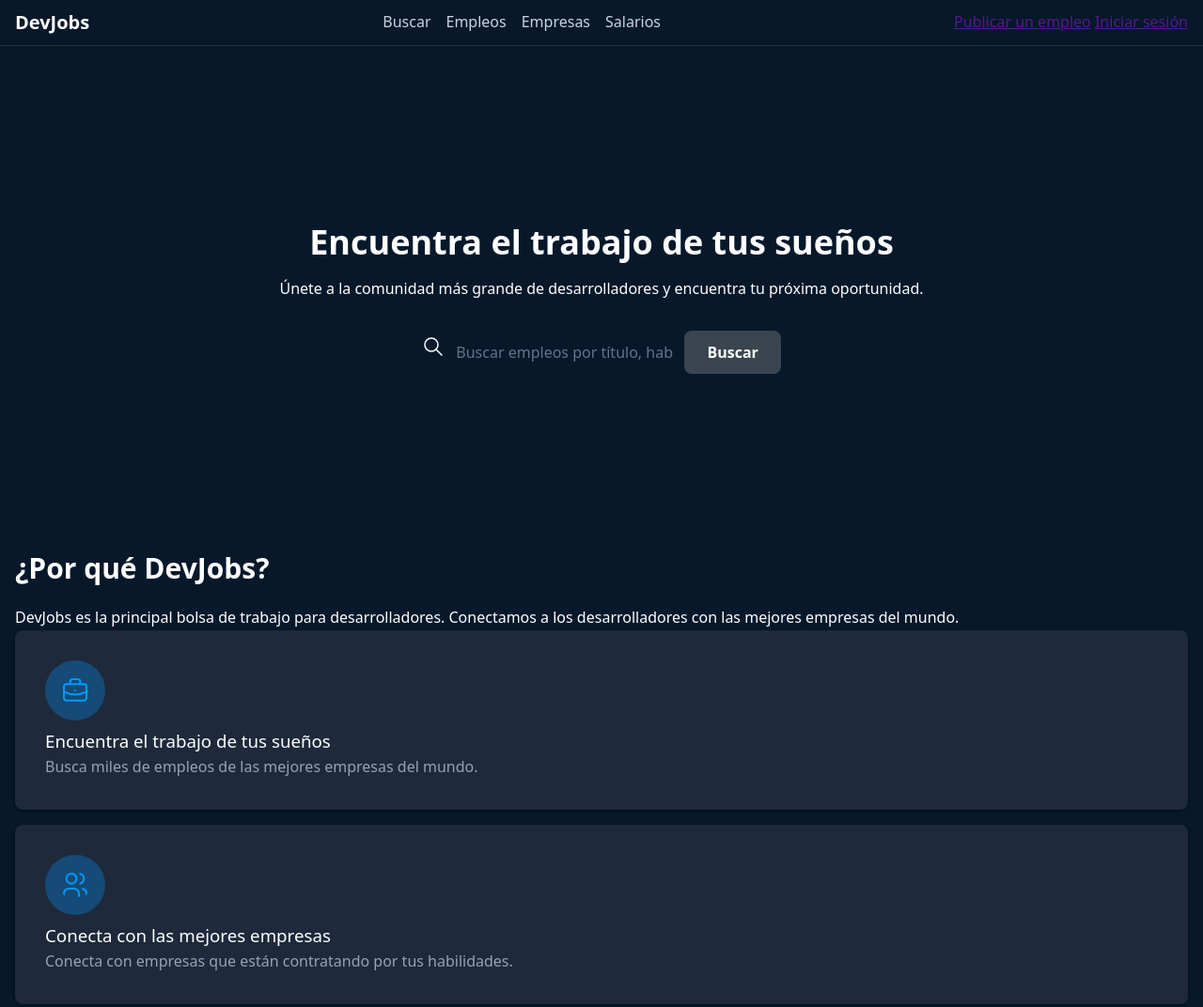
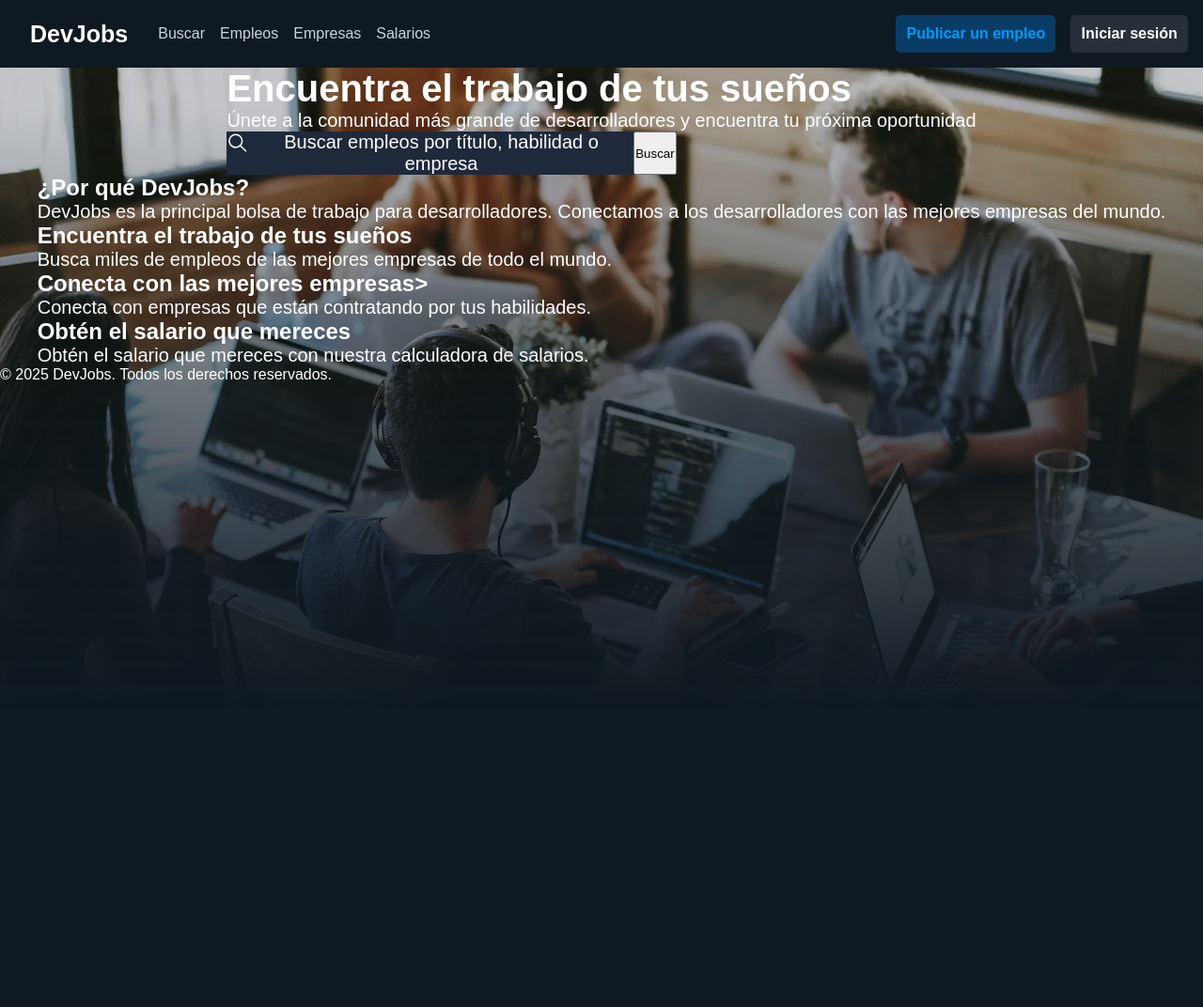
Before and after one commit to borjadvzy/devjobs-jscamp, a plain HTML site: page public/index.html in a window 1280 px wide. Shown: the top 1072 px of the page at 94% size. After the commit the page ends 926 px from the top, so only its background shows below. Drawn offline with Linux system fonts and the light colour scheme.

Commit message:
Modified index html and css and added js folder

```diff
--- a/public/index.html
+++ b/public/index.html
@@ -1,58 +1,76 @@
 <!DOCTYPE html>
 <html lang="es">
+
 <head>
+    <meta charset="UTF-8">
+    <meta name="viewport" content="width=device-width, initial-scale=1.0">
+    <link rel="stylesheet" href="/styles/index.css">
     <title>DevJobs - Inicio</title>
-    <meta charset="UTF-8" />
-    <meta name="description" content="Encuentra las mejores ofertas de trabajo para desarrolladores en DevJobs.">
-    <link rel="stylesheet" href="/styles/index.css" />
+    <meta name="description" content="">
 </head>
+
 <body>
     <header>
-      <h2>DevJobs</h2>
+        <h1>DevJobs</h1>
         <nav>
-        <a href="./busqueda.html">Buscar</a>
+            <a href="/public/busqueda.html">Buscar</a>
             <a href="">Empleos</a>
             <a href="">Empresas</a>
             <a href="">Salarios</a>
         </nav>
         <section>
-        <a href="">Publicar un empleo</a>
-        <a href="">Iniciar sesión</a>
+            <a class="publish" href="">Publicar un empleo</a>
+            <a class="login" href="">Iniciar sesión</a>
         </section>
     </header>
+
     <main>
+
         <section>
-        <img src="./background.webp" alt="DevJobs - Encuentra las mejores ofertas de trabajo para desarrolladores en DevJobs." />
+            <img src="/images/background.webp" />
             <h1>Encuentra el trabajo de tus sueños</h1>
-        <p>Únete a la comunidad más grande de desarrolladores y encuentra tu próxima oportunidad.</p>
-        <form>
+            <p>Únete a la comunidad más grande de desarrolladores y encuentra tu próxima oportunidad</p>
+            <div class="buscador">
                 <svg  xmlns="http://www.w3.org/2000/svg"  width="24"  height="24"  viewBox="0 0 24 24"  fill="none"  stroke="currentColor"  stroke-width="1.5"  stroke-linecap="round"  stroke-linejoin="round"  class="icon icon-tabler icons-tabler-outline icon-tabler-search"><path stroke="none" d="M0 0h24v24H0z" fill="none"/><path d="M10 10m-7 0a7 7 0 1 0 14 0a7 7 0 1 0 -14 0" /><path d="M21 21l-6 -6" /></svg>
-          <input type="text" placeholder="Buscar empleos por título, habilidad o empresa" />
-          <button type="submit">Buscar</button>
-        </form>
+                <p>Buscar empleos por título, habilidad o empresa</p>
+                <button>Buscar</button>
+            </div>
         </section>
+
         <section>
             <h2>¿Por qué DevJobs?</h2>
             <p>DevJobs es la principal bolsa de trabajo para desarrolladores. Conectamos a los desarrolladores con las mejores empresas del mundo.</p>
+
             <article>
-          <svg  xmlns="http://www.w3.org/2000/svg"  width="24"  height="24"  viewBox="0 0 24 24"  fill="none"  stroke="currentColor"  stroke-width="1.5"  stroke-linecap="round"  stroke-linejoin="round"  class="icon icon-tabler icons-tabler-outline icon-tabler-briefcase"><path stroke="none" d="M0 0h24v24H0z" fill="none"/><path d="M3 7m0 2a2 2 0 0 1 2 -2h14a2 2 0 0 1 2 2v9a2 2 0 0 1 -2 2h-14a2 2 0 0 1 -2 -2z" /><path d="M8 7v-2a2 2 0 0 1 2 -2h4a2 2 0 0 1 2 2v2" /><path d="M12 12l0 .01" /><path d="M3 13a20 20 0 0 0 18 0" /></svg>
-          <h3>Encuentra el trabajo de tus sueños</h3>
-          <p>Busca miles de empleos de las mejores empresas del mundo.</p>
+                <div class="tarjeta">
+
+                    <h2>Encuentra el trabajo de tus sueños</h2>
+                    <p>Busca miles de empleos de las mejores empresas de todo el mundo.</p>
+                </div>
+
+                <div class="tarjeta">
+
+                    <h2>Conecta con las mejores empresas></h2>
+                    <p>Conecta con empresas que están contratando por tus habilidades.</p>
+                </div>
+
+                <div class="tarjeta">
+
+                    <h2>Obtén el salario que mereces</h2>
+                    <p>Obtén el salario que mereces con nuestra calculadora de salarios.</p>
+                </div>
             </article>
-        <article>
-          <svg  xmlns="http://www.w3.org/2000/svg"  width="24"  height="24"  viewBox="0 0 24 24"  fill="none"  stroke="currentColor"  stroke-width="1.5"  stroke-linecap="round"  stroke-linejoin="round"  class="icon icon-tabler icons-tabler-outline icon-tabler-users"><path stroke="none" d="M0 0h24v24H0z" fill="none"/><path d="M9 7m-4 0a4 4 0 1 0 8 0a4 4 0 1 0 -8 0" /><path d="M3 21v-2a4 4 0 0 1 4 -4h4a4 4 0 0 1 4 4v2" /><path d="M16 3.13a4 4 0 0 1 0 7.75" /><path d="M21 21v-2a4 4 0 0 0 -3 -3.85" /></svg>
-          <h3>Conecta con las mejores empresas</h3>
-          <p>Conecta con empresas que están contratando por tus habilidades.</p>
-        </article>
-        <article>
-          <svg  xmlns="http://www.w3.org/2000/svg"  width="24"  height="24"  viewBox="0 0 24 24"  fill="none"  stroke="currentColor"  stroke-width="1.5"  stroke-linecap="round"  stroke-linejoin="round"  class="icon icon-tabler icons-tabler-outline icon-tabler-building-skyscraper"><path stroke="none" d="M0 0h24v24H0z" fill="none"/><path d="M3 21l18 0" /><path d="M5 21v-14l8 -4v18" /><path d="M19 21v-10l-6 -4" /><path d="M9 9l0 .01" /><path d="M9 12l0 .01" /><path d="M9 15l0 .01" /><path d="M9 18l0 .01" /></svg>
-          <h3>Obtén el salario que mereces</h3>
-          <p>Obtén el salario que mereces con nuestra calculadora de salarios.</p>
-        </article>
+
         </section>
+
+    </main>
+
     <footer>
         <p>&copy; 2025 DevJobs. Todos los derechos reservados.</p>
     </footer>
-    </main>
+
 </body>
+
+<script src="/js/index.js"></script>
+
 </html>
--- a/styles/index.css
+++ b/styles/index.css
@@ -5,296 +5,108 @@
 }
 
 :root {
-  --primary: #3b4550;
+  --primary: #1173d4;
   --primary-dark: #0a3d66;
   --primary-hover: #0d5ba8;
   --primary-light: #09f;
-  --background: #06182a;
+  --background: #0F1922;
   --text-primary: #ffffff;
   --text-secondary: #cbd5e1;
   --text-muted: #94a3b8;
   --border: rgba(255, 255, 255, 0.1);
-  --card-bg: #1e293b;
+  --card-bg: #242D3A;
   --shadow: rgba(0, 0, 0, 0.3);
   --input-bg: #1e293b;
   --hsla-example: hsla(210, 100%, 56%, 1);
 }
 
-@font-face {
-  font-family: 'Inter Variable';
-  font-style: normal;
-  font-display: swap;
-  font-weight: 100 900;
-  src: url(https://cdn.jsdelivr.net/fontsource/fonts/inter:vf@latest/latin-wght-normal.woff2) format('woff2-variations');
-  unicode-range: U+0000-00FF,U+0131,U+0152-0153,U+02BB-02BC,U+02C6,U+02DA,U+02DC,U+0304,U+0308,U+0329,U+2000-206F,U+20AC,U+2122,U+2191,U+2193,U+2212,U+2215,U+FEFF,U+FFFD;
+body {
+  font-family: sans-serif;
+  background-color: var(--background);
+  color: var(--text-primary);
+  display: flex;
+  flex-direction: column;
+  min-height: 100vh;
 }
 
-body {
-  font-family: system-ui;
-  background-color: var(--background);
-  color: var(--text-primary);
-  min-height: 100vh;
+header {
     display: flex;
-  flex-direction: column;
-  line-height: 1.6;
+    align-items: center;
+    margin: 1rem;
+
+    h1 {
+        margin-left: 1rem;
+        font-size: 25px;
     }
 
-/* Títulos principales */
-h1 {
-  font-size: 2.25rem;
-  font-weight: 900;
-  margin-bottom: 1rem;
-  line-height: 1.2;
-  text-wrap: balance;
-}
+    nav {
+        display: flex;
+        margin-left: 2rem;
+        gap: 1rem;
 
-h1 + p {
-  text-wrap: balance;
-  margin-bottom: 2rem
-}
-
-/* Header */
-header {
-  border-bottom: 1px solid var(--border);
-  background: var(--background);
-  padding: .5rem 1rem;
-  display: flex;
-  align-items: center;
-  justify-content: space-between;
-  gap: 2rem;
-
-  h2 {
-    font-size: 1.25rem;
-    font-weight: 700;
-    color: var(--text-primary);
+        a {
+            color: var(--text-secondary);
+            text-decoration: none;
         }
     }
 
-/* Navegación del header a otras páginas */
-nav {
-  align-items: center;
+    section {
+        display: flex;
+        margin-left: auto;
         gap: 1rem;
-  display: flex;
 
         a {
+            padding: .7rem;
+            border-radius: 5px;
+            font-weight: 600;
             text-decoration: none;
-    color: var(--text-secondary);
-    transition: color 0.2s;
-    font-weight: 500;
+        }
 
-    &:hover, &:focus {
-      color: var(--primary);
-      outline: none;
+        .publish {
+            color: var(--primary-light);
+            background-color: var(--primary-dark);
+        }
+
+        .login {
+            color: var(--text-primary);
+            background-color: var(--border);
         }
     }
 }
 
-/* Botones del Header */
-header div a {
-  padding: 0.5rem 1rem;
-  border-radius: 0.5rem;
-  background-color: #334155;
-  color: var(--text-primary);
-  display: inline-block;
-  font-size: 0.875rem;
-  font-weight: 700;
-  text-decoration: none;
-  /* TODO */
-}
-
-/* Hero */
-main > section:nth-child(1) {
-  height: 500px;
-  text-align: center;
+main {
     display: flex;
     flex-direction: column;
-  justify-content: center;
     align-items: center;
 
-  h1 {
-    padding-top: 36px;
-  }
+    section {
 
-  & > img {
+        img {
             position: absolute;
+            object-fit: cover;
             width: 100%;
-    height: 100%;
-    object-fit: cover;
             z-index: -1;
             left: 0;
             right: 0;
             mask-image: linear-gradient(to bottom, rgba(16, 25, 34, 1) 5%, rgba(16, 25, 34, 0) 80%);
         }
-}
 
-/* Formulario de Búsqueda */
-form {
-  max-width: 42rem;
-  width: 100%;
-  margin: 0 auto;
-  padding-inline: 1rem;
-}
-
-form > div {
-  display: flex;
-  align-items: center;
-  background-color: var(--input-bg);
-  border-radius: 0.5rem;
-  box-shadow: 0 10px 15px -3px var(--shadow);
-  padding: 0.5rem;
-  gap: 0.5rem;
-}
-
-form span {
-  padding-left: 0.75rem;
-  color: var(--text-muted);
-  display: flex;
-  align-items: center;
-  flex-shrink: 0;
-}
-
-form input[type="text"] {
-  flex: 1;
-  background: transparent;
-  border: none;
-  outline: none;
-  color: var(--text-primary);
-  padding: 0.75rem 0.5rem;
-  font-size: 1rem;
-  font-family: inherit;
-}
-
-form input[type="text"]::placeholder {
-  color: #64748b;
-}
-
-form button[type="submit"] {
-  padding: 0.75rem 1.5rem;
-  border-radius: 0.5rem;
-  background-color: var(--primary);
-  color: white;
-  font-weight: 700;
-  border: none;
-  cursor: pointer;
-  transition: background-color 0.2s;
-  font-family: inherit;
-  font-size: 1rem;
-  white-space: nowrap;
-}
-
-form button[type="submit"]:hover,
-form button[type="submit"]:focus {
-  background-color: var(--primary-hover);
-  outline: 2px solid white;
-  outline-offset: 2px;
-}
-
-/* Features Section */
-main > section:nth-child(2) {
-  padding-inline: 1rem;
-  background-color: var(--background);
-  padding-top: 2rem;
-
-  & > header {
-    gap: 2px;
-    flex-direction: column;
-
-    h2 {
-      margin-bottom: 0;
+        h1 {
+            font-size: 40px;
+            color: var();
         }
 
         p {
-      opacity: .75;
+            font-size: 20px;
+            color: var();
         }
     }
 
-  & > div {
-    max-width: 1280px;
-    margin: 0 auto;
+    .buscador {
+        display: flex;
+        width: 60%;
+        text-align: center;
+        justify-content: center;
+        background-color: var(--input-bg);
     }
 }
-
-main > section:nth-child(2) h2 {
-  font-size: 1.875rem;
-  font-weight: 700;
-  color: var(--text-primary);
-  margin-bottom: 1rem;
-}
-
-main > section:nth-child(2) > div > div:first-child > p {
-  font-size: 1.125rem;
-  color: var(--text-muted);
-  max-width: 42rem;
-  margin: 0 auto;
-}
-
-/* Grid de Features */
-main > section:nth-child(2) footer {
-  display: grid;
-  grid-template-columns: repeat(auto-fit, minmax(280px, 1fr));
-  gap: 16px
-}
-
-/* Feature Cards */
-/* article {
-  background-color: var(--card-bg);
-  padding: 2rem;
-  margin-bottom: 16px;
-  border-radius: 0.5rem;
-  box-shadow: 0px 1px 3px 0 var(--shadow);
-
-  svg {
-    color: var(--primary-light);
-    background: rgba(0, 153, 255, 0.3);
-    border-radius: 9999px;
-    width: 64px;
-    height: 64px;
-    padding: 16px;
-  }
-
-  h3 {
-    font-weight: 500;
-  }
-
-  p {
-    color: var(--text-muted);
-  }
-} */
-
-/* Footer */
-footer {
-  background-color: var(--background);
-  border-top: 1px solid var(--border);
-  text-align: center;
-  padding: 16px;
-
-  small {
-    color: var(--text-muted);
-    font-size: 0.875rem;
-  }
-}
-
-article {
-  background-color: var(--card-bg);
-  padding: 2rem;
-  margin-bottom: 16px;
-  border-radius: 0.5rem;
-  box-shadow: 0px 1px 3px 0px rgba(0, 0, 0, 0.5);
-
-  svg {
-    color: var(--primary-light);
-    background: rgba(0, 153, 255, .3);
-    width: 64px;
-    height: 64px;
-    border-radius: 100%;
-    padding: 16px;
-  }
-
-  p {
-    color: var(--text-muted);
-  }
-
-  h3 {
-    font-weight: 500;
-  }
-}
```
Also changed, not shown: js/index.js (added). Lines whose indentation alone changed are shown as unchanged.
